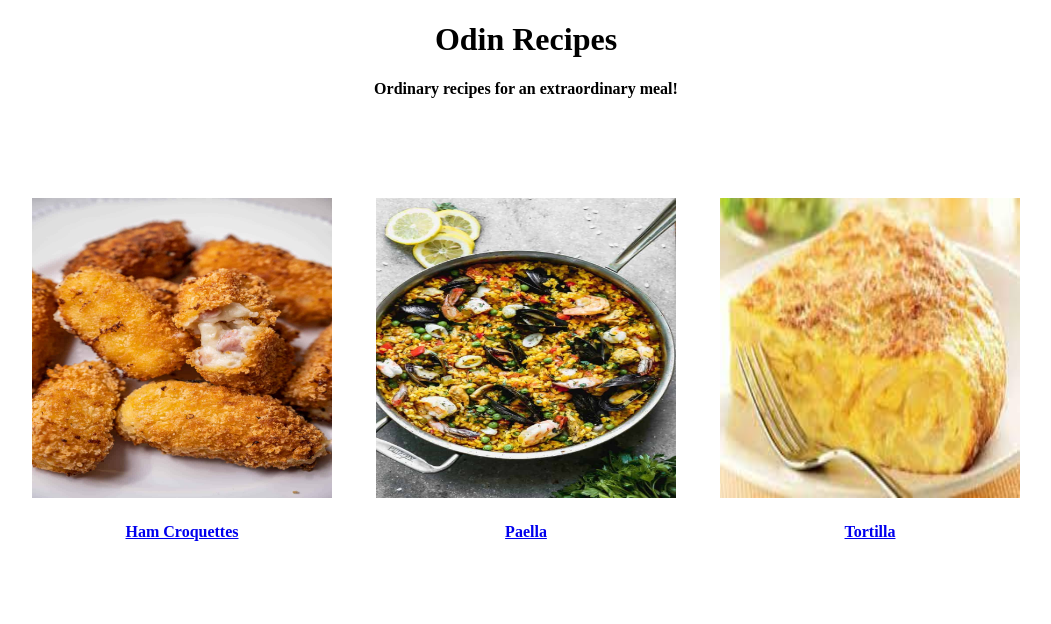
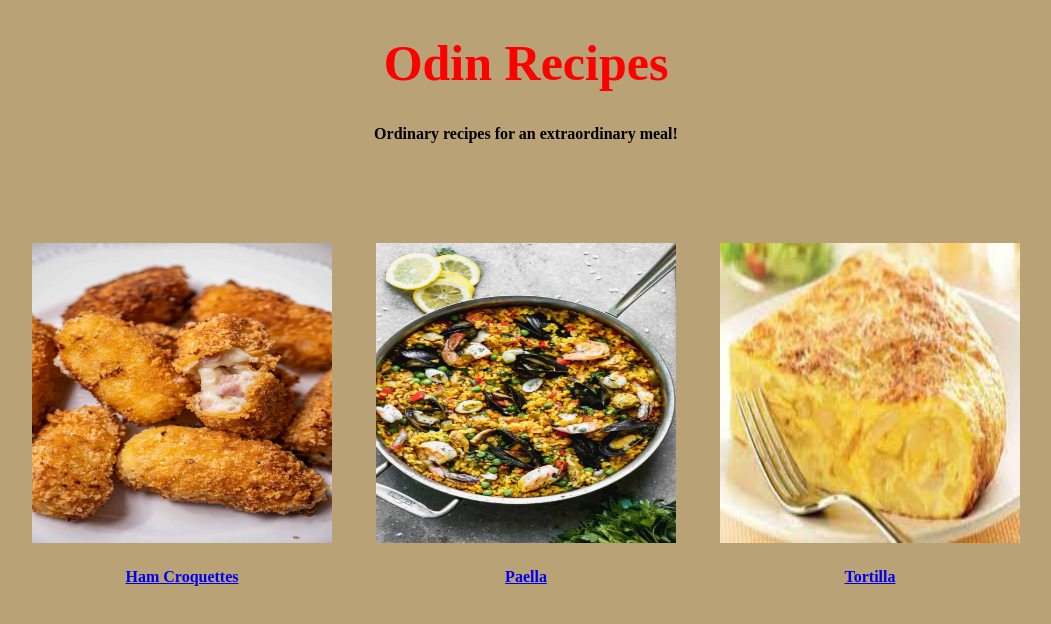
Before and after one commit to Alvaro-L-C/odin-recipes, a plain HTML site: page index.html in a window 1280 px wide. Shown: the whole page, without its empty margins (114-1165 px from the left). Drawn offline with Linux system fonts and the light colour scheme.

Commit message:
Changes some style after CSS Foundations part

```diff
--- a/style.css
+++ b/style.css
@@ -1,7 +1,22 @@
+body {
+    background-color: rgb(185, 162, 117);
+}
+
+#indexHeader {
+    color: red;
+}
+
+h1 {
+    font-size: 50px;
+}
+
 .container {
     margin-top: 100px;
 }
 
+.recipePart > h3 {
+    color: darkcyan;
+}
 .indexRecipe {
     display: inline-block;
     padding: 0px 20px;
```
